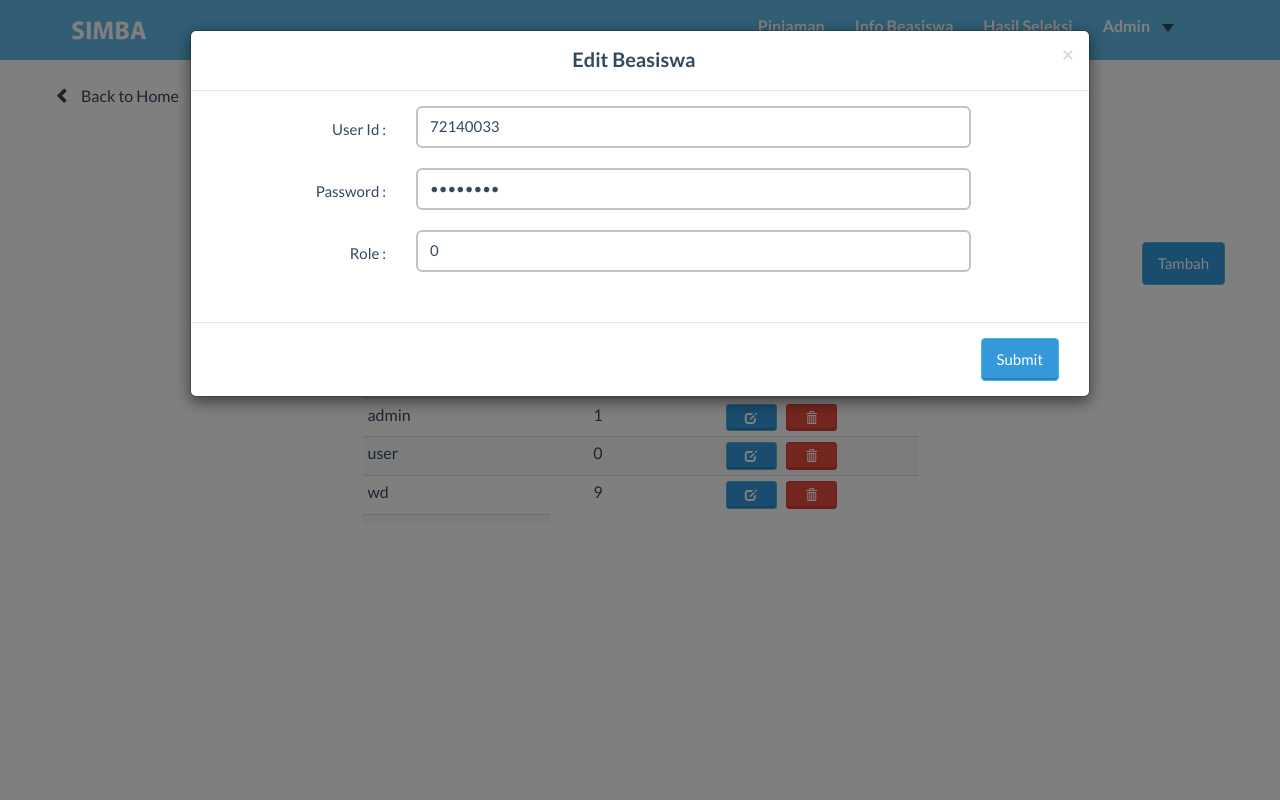
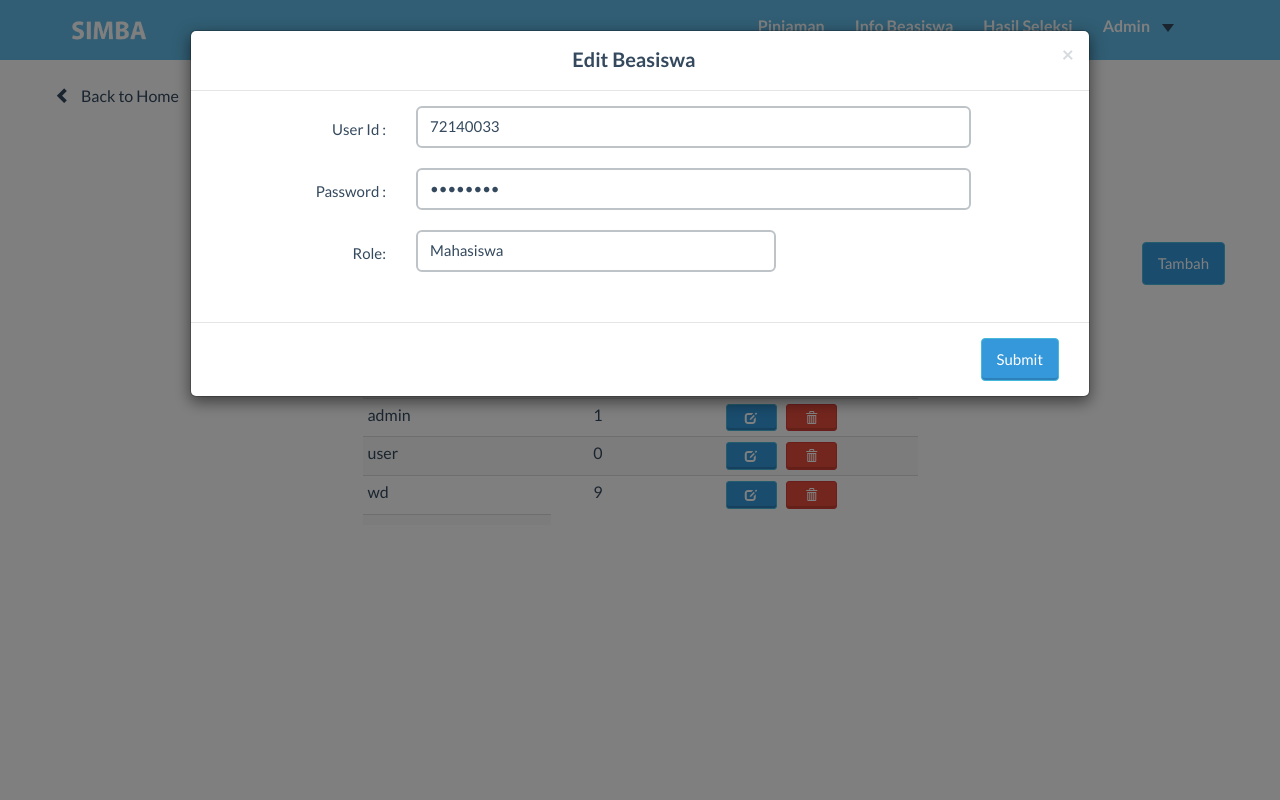
Before and after one commit to aamesaa/beasiswa, a PHP site: page /user_admin/daftar_user.php in a window 1280 px wide, after a click that opens the changed part. Run offline with PHP 8.4, Linux system fonts and the light colour scheme; data comes from the database, SQL or seed files in the repository; some libraries are stand-ins or nearby versions.

Commit message:
Fix Role Combo Box

```diff
--- a/user_admin/daftar_user.php
+++ b/user_admin/daftar_user.php
@@ -91,14 +91,24 @@ $getDataUsr=mysqli_query($koneksi,"SELECT * FROM system_usr");
         <tbody>
           <?php
           $q1 = "SELECT * from system_usr";
-
-        $squery = mysqli_query($koneksi,$q1);
-
-        while($row = mysqli_fetch_array($squery))
-
-        {
-
-
+          $squery = mysqli_query($koneksi,$q1);
+          while($row = mysqli_fetch_array($squery))
+          {
+          $isWR3 = "";
+          $isWD3 = "";
+          $isAdmin = "";
+          $isMhs = "";
+          if($row['role']=="9"){
+              $isWR3="selected";
+          }elseif($row['role']=="2"){
+              $isWD3="selected";
+          }
+          elseif($row['role']=="1"){
+              $isAdmin="selected";
+          }
+          elseif($row['role']=="0"){
+              $isMhs="selected";
+          }
             echo'
             <tr>
             <td>'.$row['user_id'].'</td>
@@ -132,12 +142,19 @@ $getDataUsr=mysqli_query($koneksi,"SELECT * FROM system_usr");
                         <input type="password" class="form-control" id="password" name="password" value="'.$row['password'].'">
                       </div>
                     </div>
+
                     <div class="form-group">
-                      <label class="control-label col-sm-2" for="role">Role :</label>
-                      <div class="col-sm-6">
-                        <input type="text" class="form-control" id="role" name="role" value="'.$row['role'].'">
+                      <label class="control-label col-sm-2" for="role">Role:</label>
+                      <div class="col-sm-4">
+                        <select name="role" class="form-control" id="role">
+                          <option value="9"'.$isWR3.'>Wakil Rektor 3</option>
+                          <option value="2"'.$isWD3.'>Wakil Dekan 3</option>
+                          <option value="1"'.$isAdmin.'>Admin</option>
+                          <option value="0"'.$isMhs.'>Mahasiswa</option>
+                        </select>
                       </div>
                     </div>
+
                     </div>
                   </div>
                   <div class="modal-footer">
```
